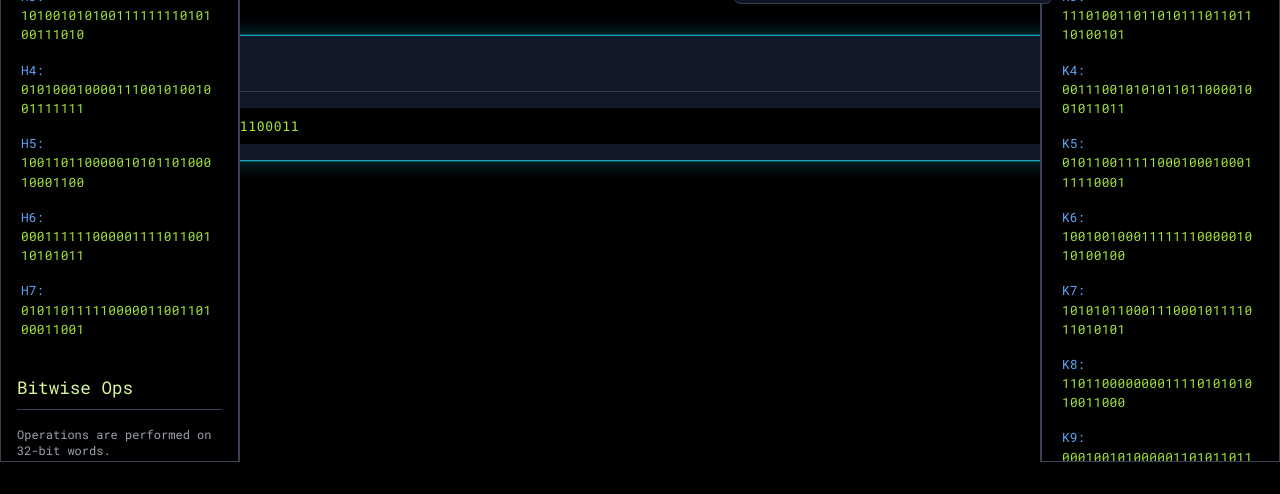
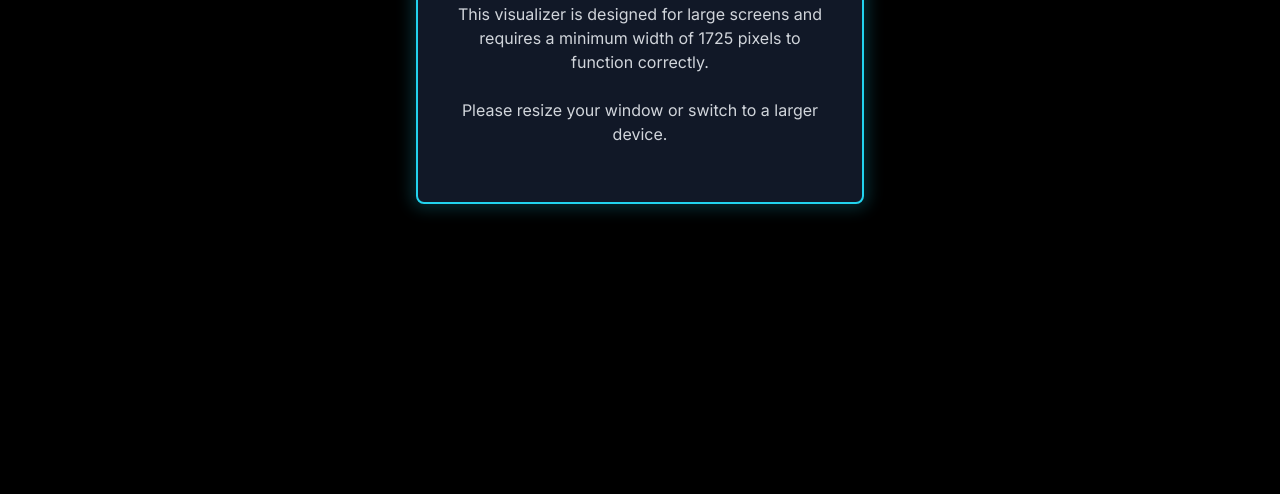
Before and after one commit to SwaroopMeher/sha256, a plain HTML site: page index.html in a window 1280 px wide. Shown: the part 338-832 px from the top of the page. After the commit the page ends 800 px from the top, so only its background shows below. Drawn offline with nearby package versions, Linux system fonts and the light colour scheme.

Commit message:
increase screen size limit

```diff
--- a/index.html
+++ b/index.html
@@ -538,7 +538,7 @@
         <div class="retro-bg border-2 retro-border-active retro-shadow-active rounded-lg p-8 max-w-md w-full text-center m-4">
             <h2 class="text-2xl font-bold retro-text-header mb-4">Unsupported Screen Size</h2>
             <p class="text-gray-300 mb-6">
-                This visualizer is designed for large screens and requires a minimum width of 1025 pixels to function correctly.
+                This visualizer is designed for large screens and requires a minimum width of 1725 pixels to function correctly.
                 <br><br>
                 Please resize your window or switch to a larger device.
             </p>
@@ -803,7 +803,7 @@
                 const mainAppEl = document.querySelector('.main-container');
                 const sidebars = document.querySelectorAll('.constants-sidebar');
 
-                if (window.innerWidth < 1025) {
+                if (window.innerWidth < 1725) {
                     warningEl.style.display = 'flex';
                     if (mainAppEl) mainAppEl.style.display = 'none';
                     sidebars.forEach(el => el.style.display = 'none');
```
